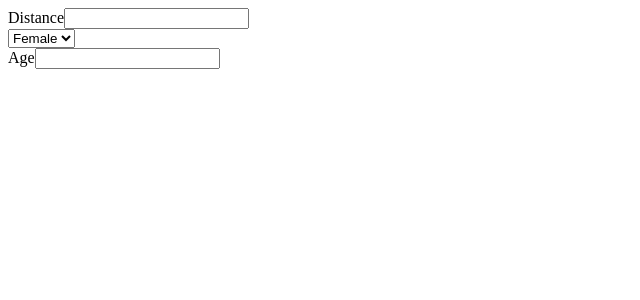
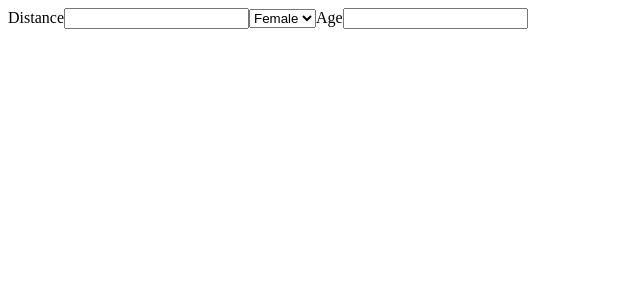
Before and after one commit to pedbr/cooper_client, a React (Create React App) app: page / in a window 1280 px wide. Shown: the top 300 px of the page, without its empty margins (0-640 px from the left). Built offline with nearby package versions, Linux system fonts and the light colour scheme.

Commit message:
imports new input fields component into app component and adds it to the render

```diff
--- a/src/App.js
+++ b/src/App.js
@@ -1,5 +1,6 @@
 import React, { Component } from "react";
 import DisplayCooperResult from "./Components/DisplayCooperResult";
+import InputFields from "./Components/InputFields";
 import "./App.css";
 
 class App extends Component {
@@ -21,20 +22,7 @@ class App extends Component {
   render() {
     return (
       <div>
-        <div>
-          <label>Distance</label>
-          <input id="distance" onChange={this.onChange.bind(this)} />
-        </div>
-
-        <select id="gender" onChange={this.onChange.bind(this)}>
-          <option value="female">Female</option>
-          <option value="male">Male</option>
-        </select>
-
-        <div>
-          <label>Age</label>
-          <input id="age" onChange={this.onChange.bind(this)} />
-        </div>
+        <InputFields inputChangeHandler={this.onChange.bind(this)} />
 
         <DisplayCooperResult
           distance={this.state.distance}
```
